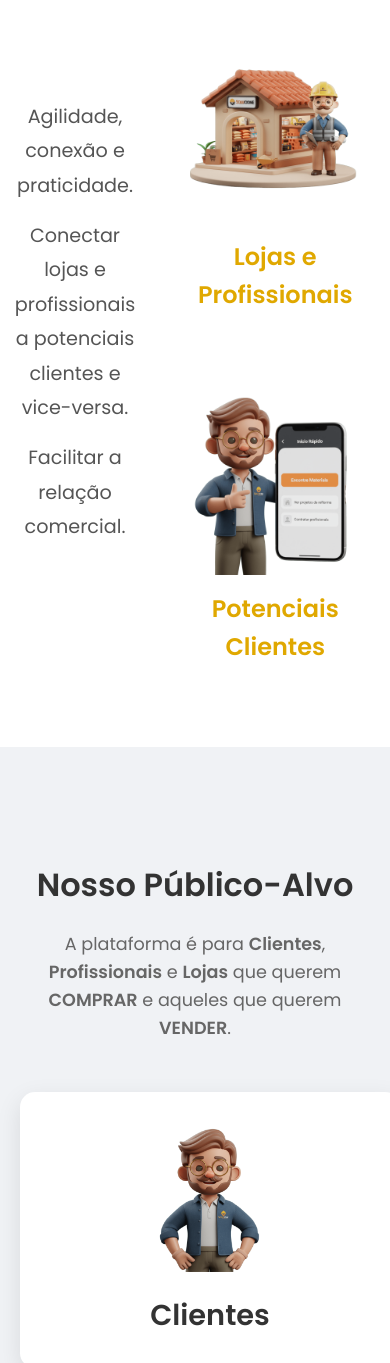
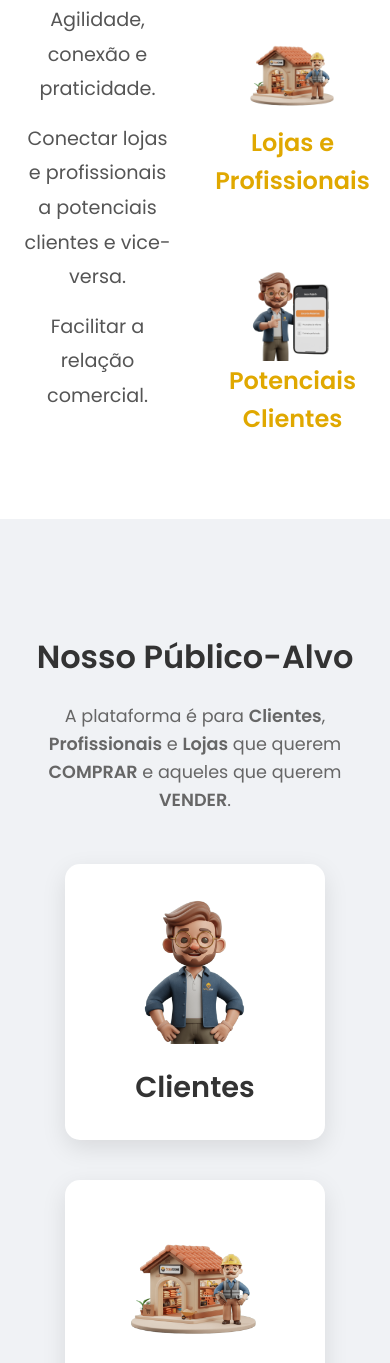
Before and after one commit to Luumano/Solucione, a plain HTML site: page index.html in a window 390 px wide. Shown: the part 1293-2656 px from the top of the page. Drawn offline with Linux system fonts and the light colour scheme.

Commit message:
Atualização no público alvo

```diff
--- a/css/style.css
+++ b/css/style.css
@@ -326,9 +326,9 @@ section li {
 }
 
 .objetivo-imagem {
-    width: 200px; /* Tamanho ajustável para os mascotes */
+    width: 100px; /* Tamanho ajustável para os mascotes */
     height: auto;
-    margin-bottom: 15px;
+    margin-bottom: 1px;
 }
 
 .objetivo-item h4 {
@@ -1070,7 +1070,7 @@ section li {
     }
     .alvo-card {
         width: 100%; /* Cartões ocupam a largura total em telas pequenas */
-        max-width: 320px; /* Limita a largura máxima em telas muito estreitas */
+        max-width: 200px; /* Limita a largura máxima em telas muito estreitas */
     }
     .publico-alvo-cards {
         flex-direction: column; /* Empilha os cartões verticalmente */
```
